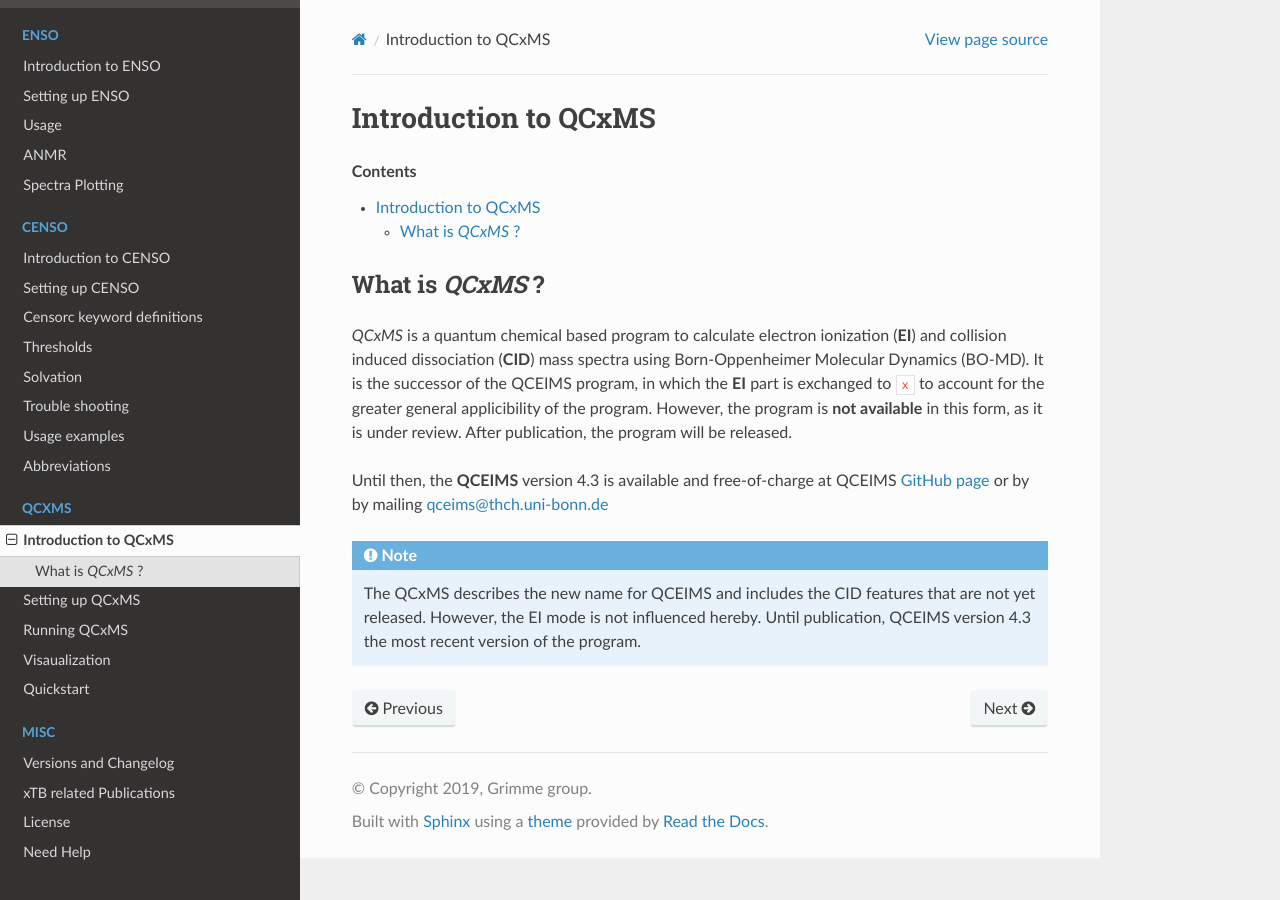
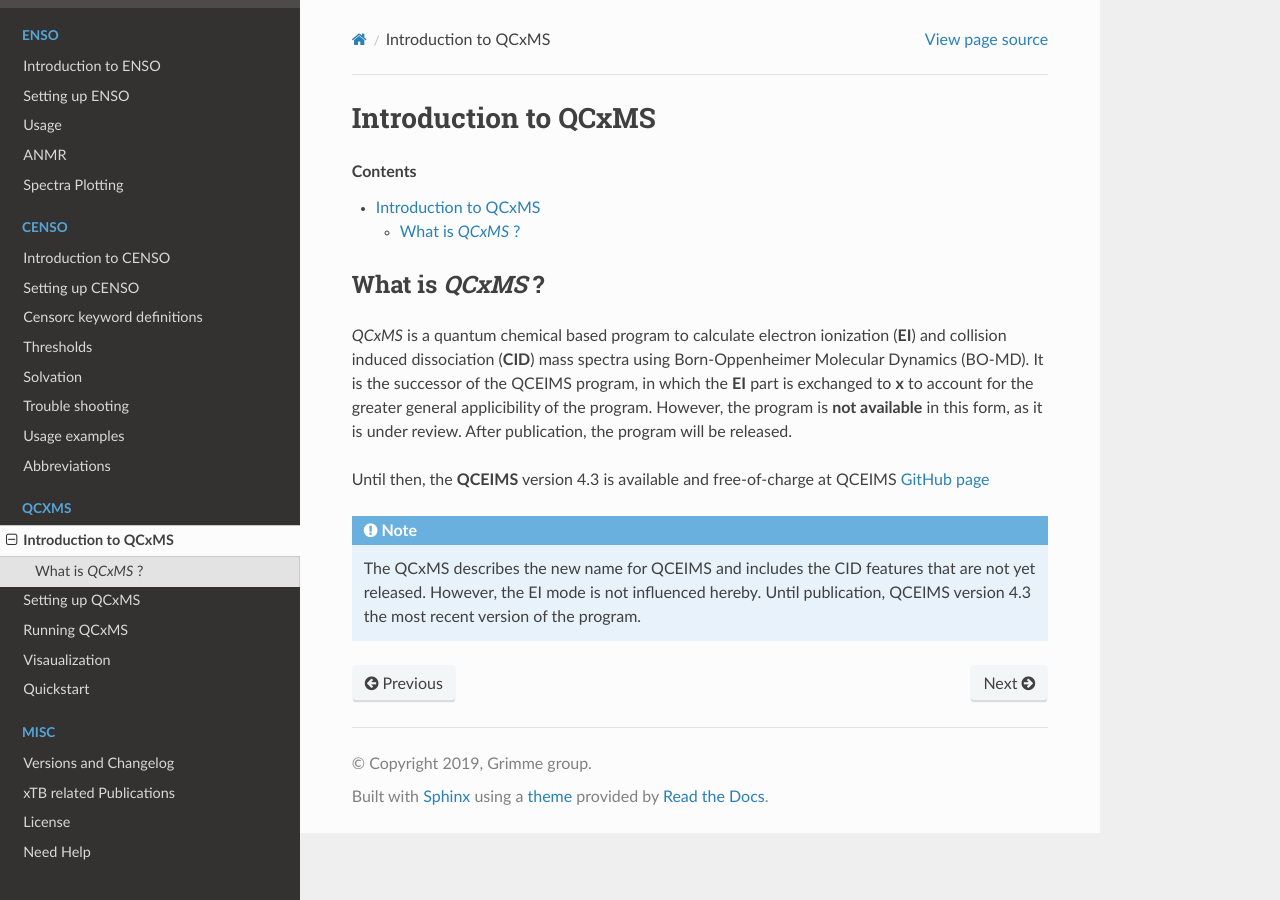
Before and after one commit to grimme-lab/xtb_docs, a Sphinx documentation site: the page built from source/qcxms_doc/qcxms.rst, in a window 1280 px wide. Built offline with Sphinx 7.4.7 and the Read the Docs theme 2.0.0, drawn with Linux system fonts in a browser that asks for light colours.

Commit message:
updated QCxMS manual

```diff
--- a/source/qcxms_doc/qcxms.rst
+++ b/source/qcxms_doc/qcxms.rst
@@ -11,12 +11,12 @@ What is *QCxMS* ?
 
 `QCxMS` is a quantum chemical based program to calculate electron ionization (**EI**) and collision induced
 dissociation (**CID**) mass spectra using Born-Oppenheimer Molecular Dynamics (BO-MD).
-It is the successor of the QCEIMS program, in which the **EI** part is exchanged to ``x`` to account
+It is the successor of the QCEIMS program, in which the **EI** part is exchanged to **x** to account
 for the greater general applicibility of the program.
 However, the program is **not available** in this form, as it is under review. After publication, the program will be released.
 
 Until then, the **QCEIMS** version 4.3 is available and free-of-charge at QCEIMS
-`GitHub page <https://github.com/qcxms/QCEIMS_v.4.3/releases/tag/source>`_ or by by mailing qceims@thch.uni-bonn.de
+`GitHub page <https://github.com/qcxms/QCEIMS_v.4.3/releases/tag/source>`_
 
 .. note::
    The QCxMS describes the new name for QCEIMS and includes the CID features that are not yet released.
--- a/source/qcxms_doc/qcxms_plot.rst
+++ b/source/qcxms_doc/qcxms_plot.rst
@@ -8,7 +8,7 @@ Plotting Mass Spectra
 =====================
 
 The plotms Version 3.2 utility and the `~/.mass_raw.agr` template file for xmgrace are provided in order to
-visualize your results.
+visualize your results. New updates on the plotting program can be found in the `PlotMS repository <https://github.com/qcxms/PlotMS>`_.
 The following protocol should be applied. Be advised that you can plot your spectra as soon as the production
 run has started. This may be useful to check for convergence in case you are running more trajectories than
 actually needed for good statistics.
--- a/source/qcxms_doc/qcxms_run.rst
+++ b/source/qcxms_doc/qcxms_run.rst
@@ -29,8 +29,8 @@ Workflow of QCxMS
    ``x2t <xyzfile> > coord`` if you have installed *TURBOMOLE*. If you do not have *TURBOMOLE*, you may have to write a
    script converting .xyz files to *TUROBOMOLE* coord files. Be advised that the coord file has
    to be in atomic units.
-2. Prepare an input file called `qceims.in`_ . For the input options, see section 4 or the
-   qceims.in file in the examples folder. If no such file is prepared, default options are:
+2. Prepare an input file called `qcxms.in`. The `keywords`_ can be found below and an example is given in
+   in the examples folder. If no such file is prepared, default options are:
    run GFN1-xTB with 25 × the number of atoms in the molecule trajectories (ntraj).
 
 
@@ -83,7 +83,7 @@ Workflow of QCxMS
 Input keywords in *qceims.in*
 =============================
 
-.. _qceims.in:
+.. _keywords:
 
 If no input file is given, default settings are taken. This means an **EI** calculation is conducted.
 The general *qceims.in* input file can be manipulated by providing *<parameters>* :
```
